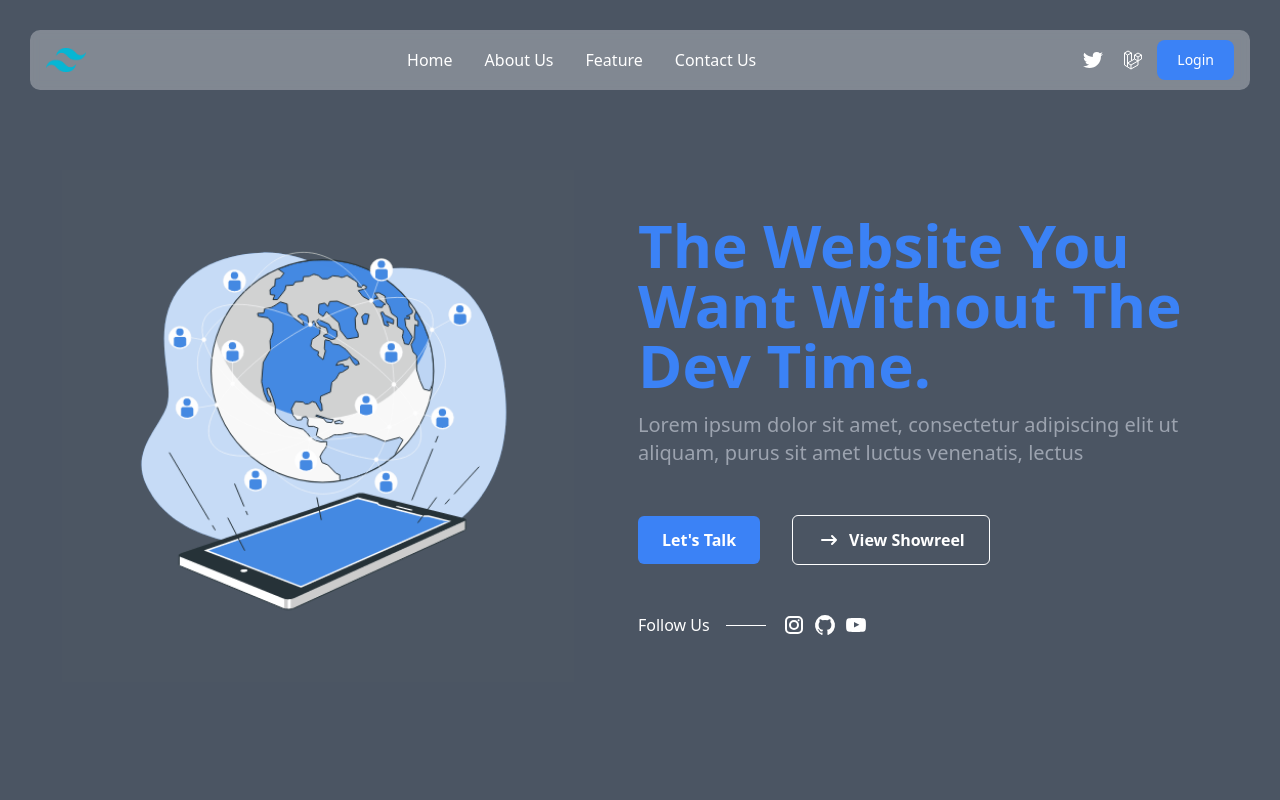
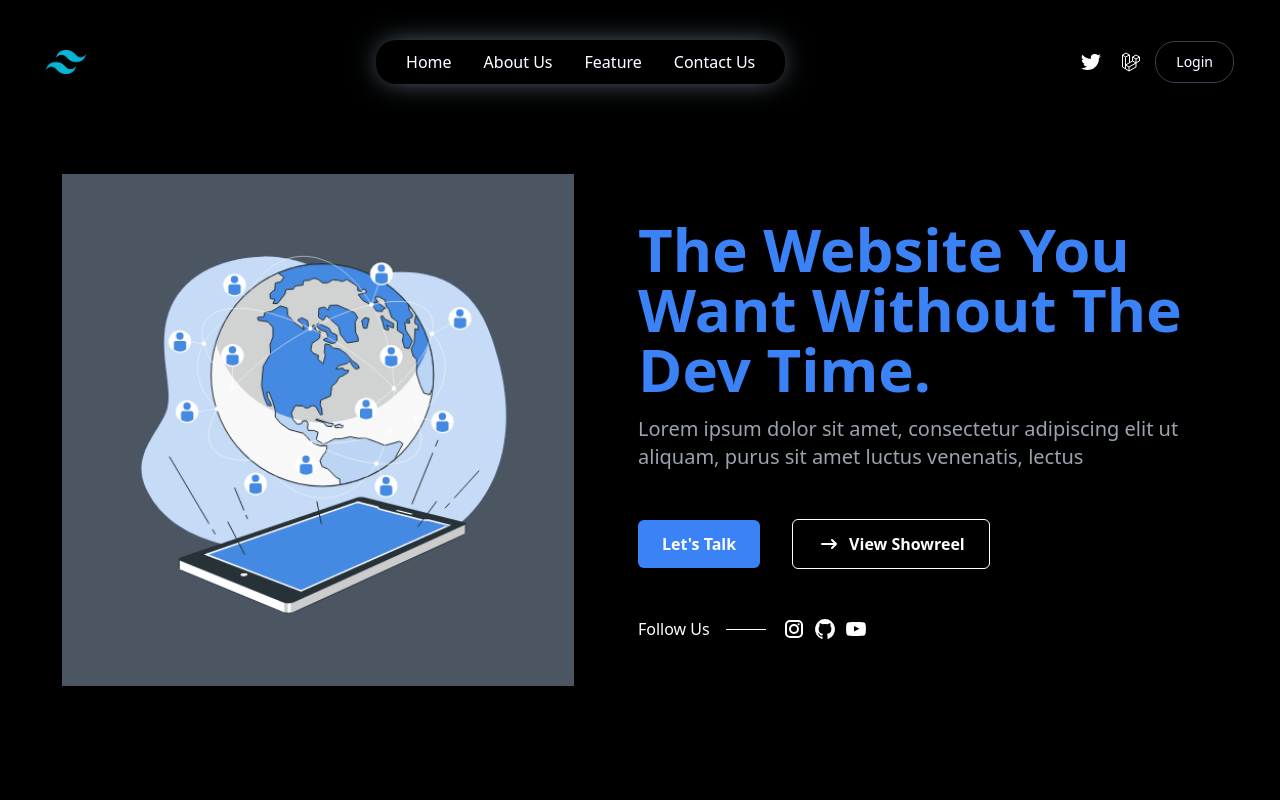
Before and after one commit to Nankiru/Tailwind, a plain HTML site: page index.html in a window 1280 px wide. Shown: the top 800 px of the page. Drawn offline with nearby package versions, Linux system fonts and the light colour scheme.

Commit message:
Change colors and tailwind class

```diff
--- a/index.html
+++ b/index.html
@@ -9,9 +9,9 @@
 </head>
 </head>
 
-<body class="font-sans antialiased h-screen bg-gray-600 p-[30px]">
+<body class="font-sans antialiased h-screen bg-black p-[30px]">
     <header>
-      <nav class="bg-white/30 backdrop-blur-sm py-2.5 rounded-[10px] bg-opacity-20 z-20 sticky top-0 ">
+      <nav class=" py-2.5 z-20 sticky top-0 rounded-[20px] backdrop-blur-lg lg:backdrop-blur-none bg-indigo-700 bg-opacity-40 lg:bg-transparent bg-clip-text border-white shadow-[0px_0px_28px_-5px_#718096] lg:shadow-none">
         <div class="flex flex-wrap items-center justify-between max-w-screen-xl px-4 mx-auto">
           <a href="#" class="flex items-center">
             <img src="./assets/images/Tailwind.png" class="h-6 mr-3 sm:h-6" alt="Landwind Logo">
@@ -29,7 +29,7 @@
               </svg>
             </div>
             <a href="/login"
-              class="text-white bg-blue-500 transition duration-300 hover:bg-blue-800 font-medium rounded-lg text-sm px-4 lg:px-5 py-2 lg:py-2.5 sm:mr-2 lg:mr-0 ">Login</a>
+              class="text-white lg:backdrop-blur-lg lg:bg-indigo-700 lg:bg-opacity-40 lg:border lg:border-gray-700 lg:rounded-[20px] transition duration-300 font-medium rounded-lg text-sm px-4 lg:px-5 py-2 lg:py-2.5 sm:mr-2 lg:mr-0 lg:bg-clip-text hover:text-blue-500">Login</a>
             <button data-collapse-toggle="mobile-menu-2" type="button"
               class="inline-flex items-center p-2 ml-1 text-sm text-blue-500 rounded-lg lg:hidden hover:bg-gray-100 "
               aria-controls="mobile-menu-2" aria-expanded="true">
@@ -40,7 +40,7 @@
             </button>
           </div>
           <div class="items-center justify-between w-full lg:flex lg:w-auto lg:order-1" id="mobile-menu-2">
-            <ul class="flex flex-col mt-4 font-medium lg:flex-row lg:space-x-8 lg:mt-0">
+            <ul class="flex flex-col mt-4 font-medium lg:flex-row lg:space-x-8 lg:mt-0 backdrop-blur-lg bg-indigo-700 bg-opacity-40 lg:rounded-[20px] lg:py-[10px] lg:px-[30px] border-white shadow-[0px_0px_28px_-5px_#718096] bg-clip-text">
               <li>
                 <a href="#home"
                   class="block py-2 pl-3 pr-4 rounded lg:p-0  focus:text-blue-500 hover:text-blue-400 cursor-pointer transition duration-500 text-white border-b border-gray-100 lg:border-0"
```
